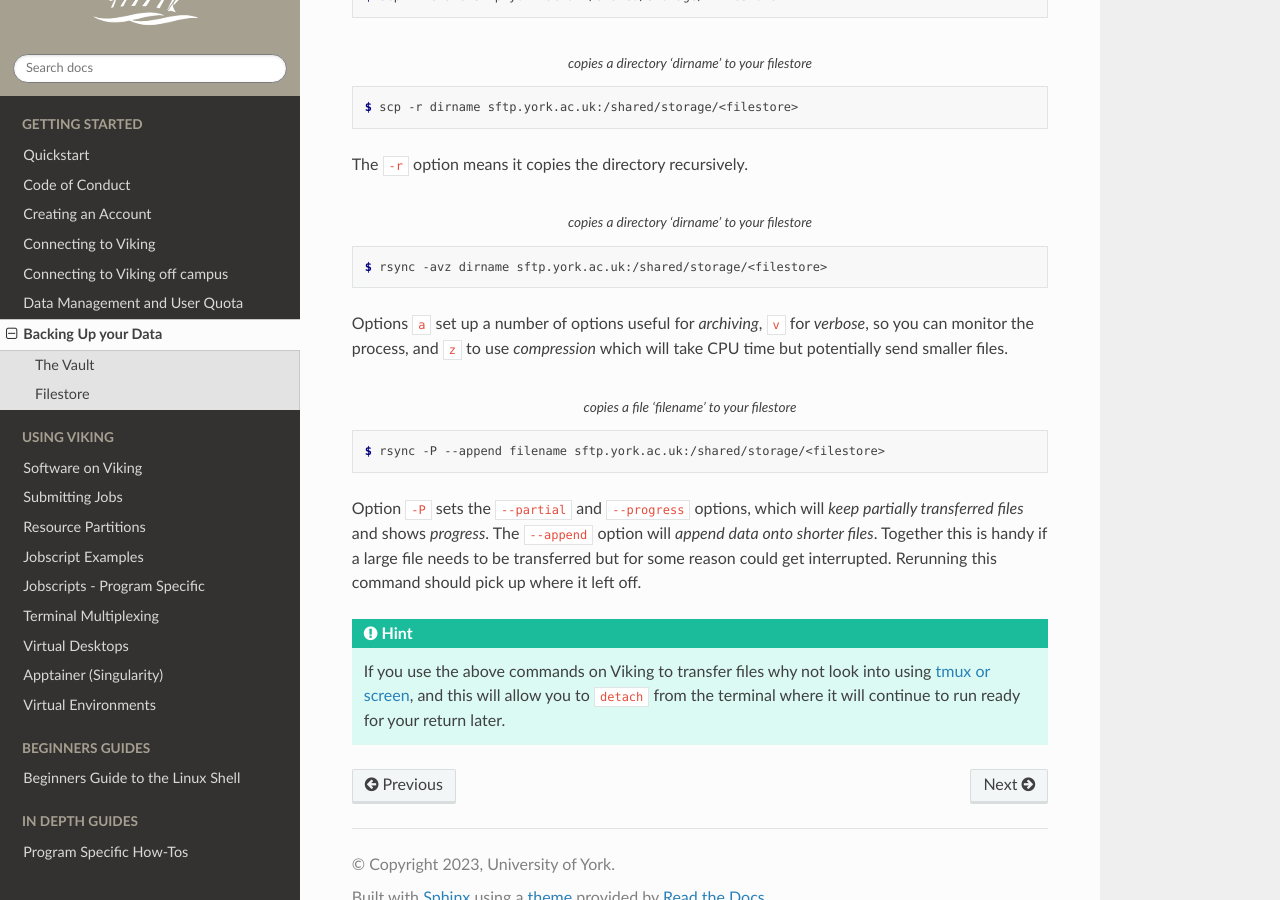
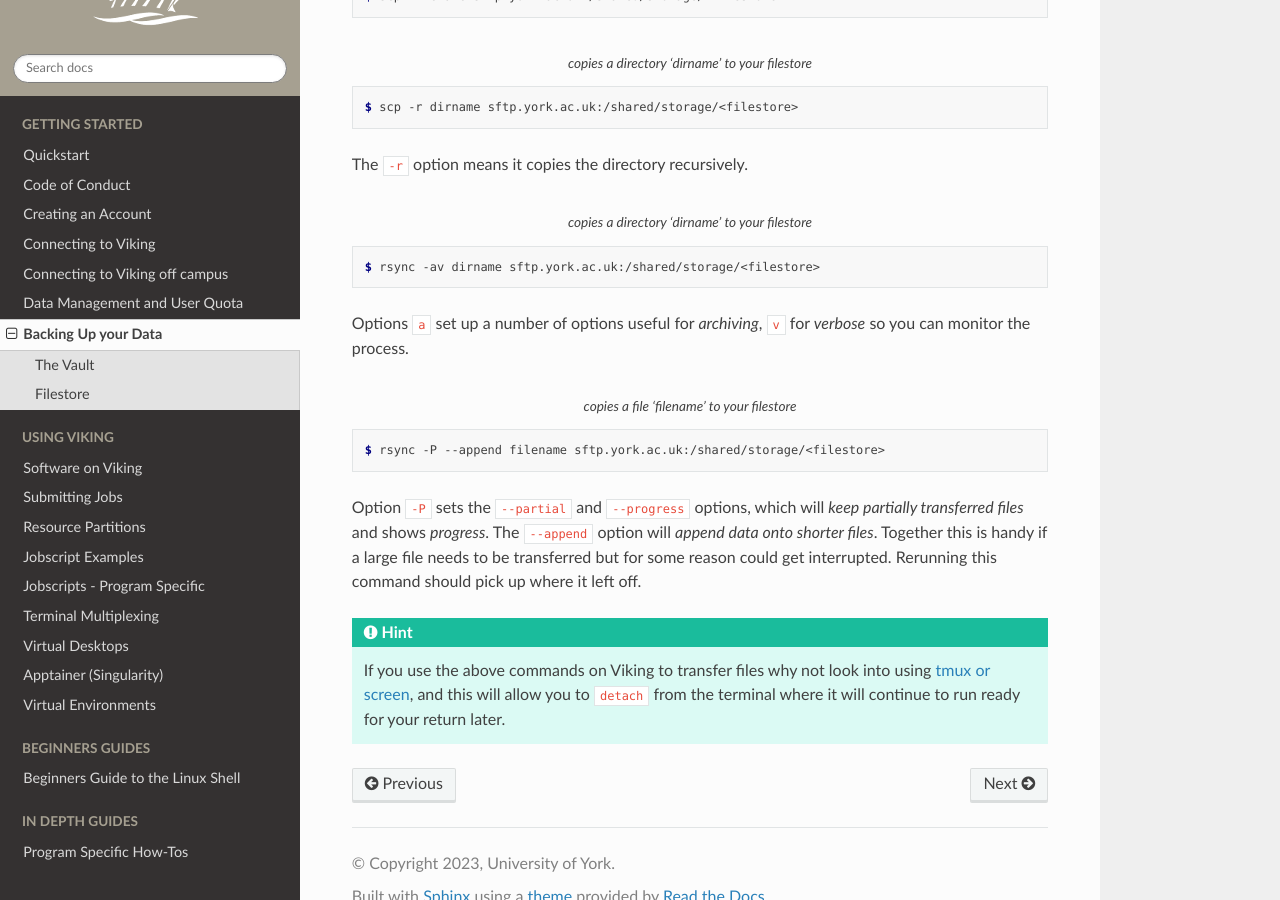
Before and after one commit to university-of-york/research-it-documentation, a Sphinx documentation site: the page built from docs/source/getting_started/backing_up.rst, in a window 1280 px wide and 900 px high, scrolled down 966 px. Built offline with Sphinx 7.4.7 and the Read the Docs theme 2.0.0, drawn with Linux system fonts in a browser that asks for light colours.

Commit message:
remove -z from rsync command

```diff
--- a/docs/source/getting_started/backing_up.rst
+++ b/docs/source/getting_started/backing_up.rst
@@ -39,9 +39,9 @@ The ``-r`` option means it copies the directory recursively.
 .. code-block:: console
     :caption: copies a directory 'dirname' to your filestore
 
-    $ rsync -avz dirname sftp.york.ac.uk:/shared/storage/<filestore>
+    $ rsync -av dirname sftp.york.ac.uk:/shared/storage/<filestore>
 
-Options ``a`` set up a number of options useful for *archiving*, ``v`` for *verbose*, so you can monitor the process, and ``z`` to use *compression* which will take CPU time but potentially send smaller files.
+Options ``a`` set up a number of options useful for *archiving*, ``v`` for *verbose* so you can monitor the process.
 
 .. code-block:: console
     :caption: copies a file 'filename' to your filestore
--- a/docs/source/getting_started/data_management_and_user_quota.rst
+++ b/docs/source/getting_started/data_management_and_user_quota.rst
@@ -129,7 +129,7 @@ This is recommended for a large number of files. Rsync can check what is already
 .. code-block:: console
     :caption: this will copy your data from your device to your scratch area on Viking
 
-    $ rsync -avz dirname viking.york.ac.uk:~/scratch
+    $ rsync -av dirname viking.york.ac.uk:~/scratch
 
 .. code-block:: console
     :caption: this can be useful for copying a very large file from your device to your scratch area on Viking as it will allow you continue the transfer if the connection breaks for some reason
```
